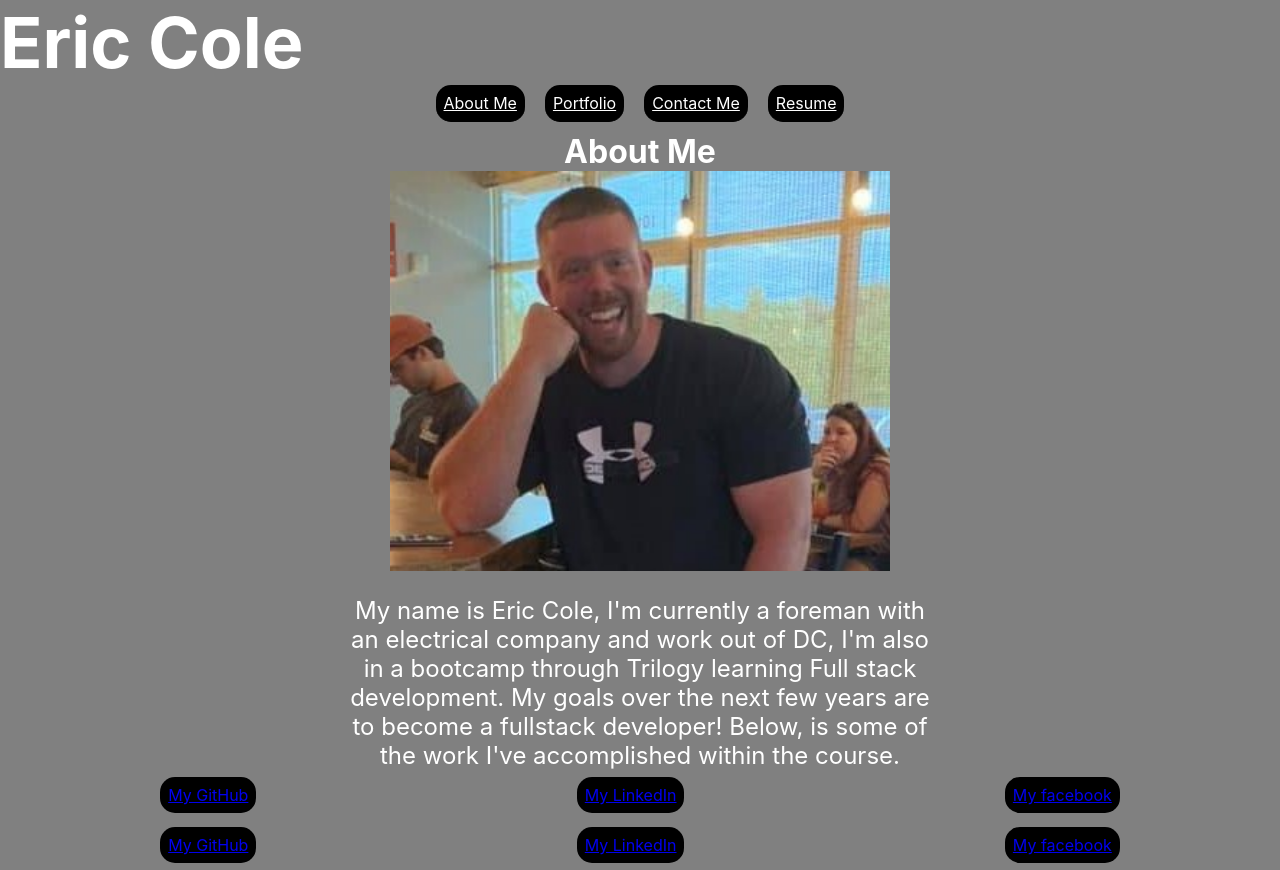
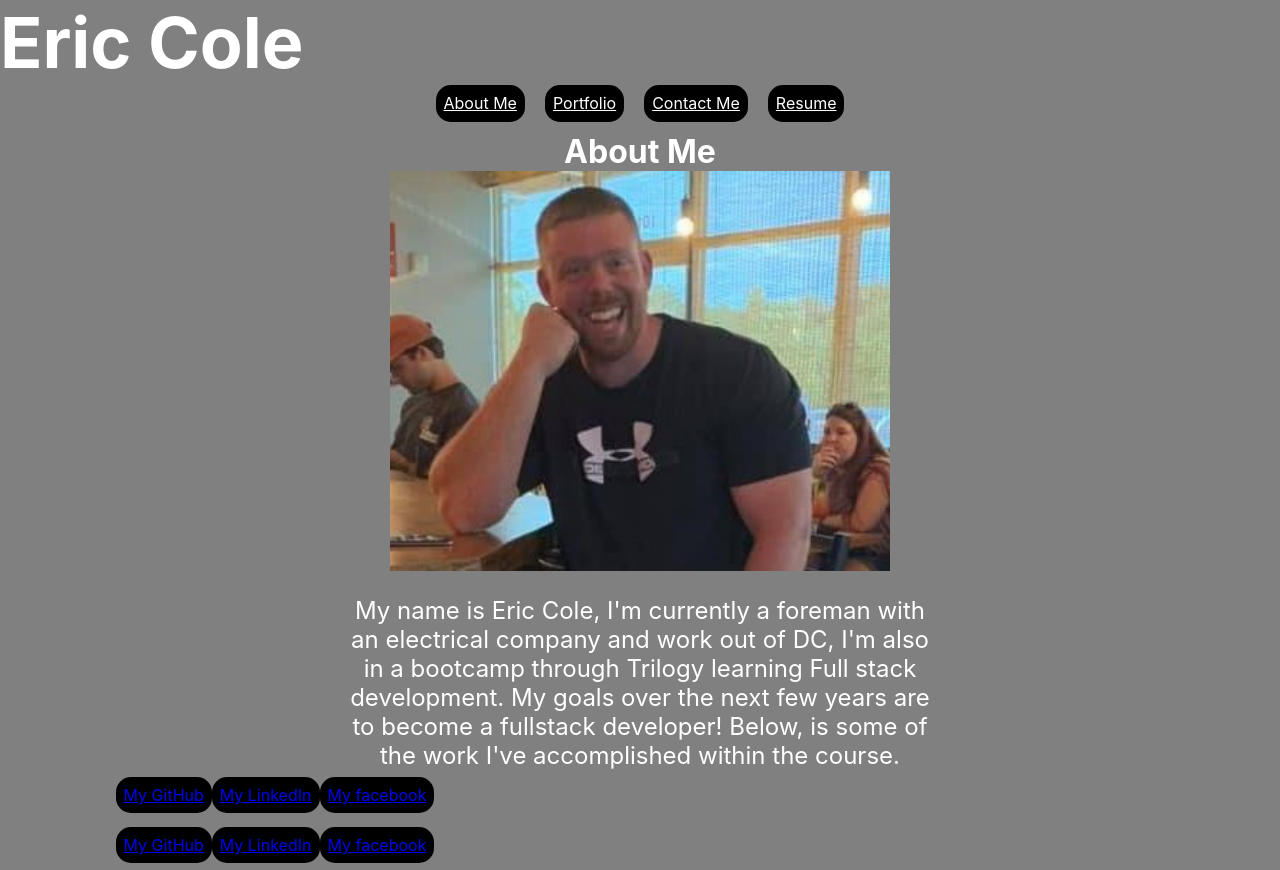
Before and after one commit to Ecole7853/ReactPortfolio, a React (Create React App) app: page /ProfileContainer in a window 1280 px wide. Built offline with nearby package versions, Linux system fonts and the light colour scheme.

Commit message:
finding bottom buttons center position

```diff
--- a/src/App.css
+++ b/src/App.css
@@ -263,6 +263,12 @@ h3{
     padding: 8px;
 }
 
+#botFooter {
+    display: flex;
+    width: 550px;
+    justify-content: center;
+}
+
   @media screen and (max-width: 767px) {
       /* ALL < TABLET */
      }
```
